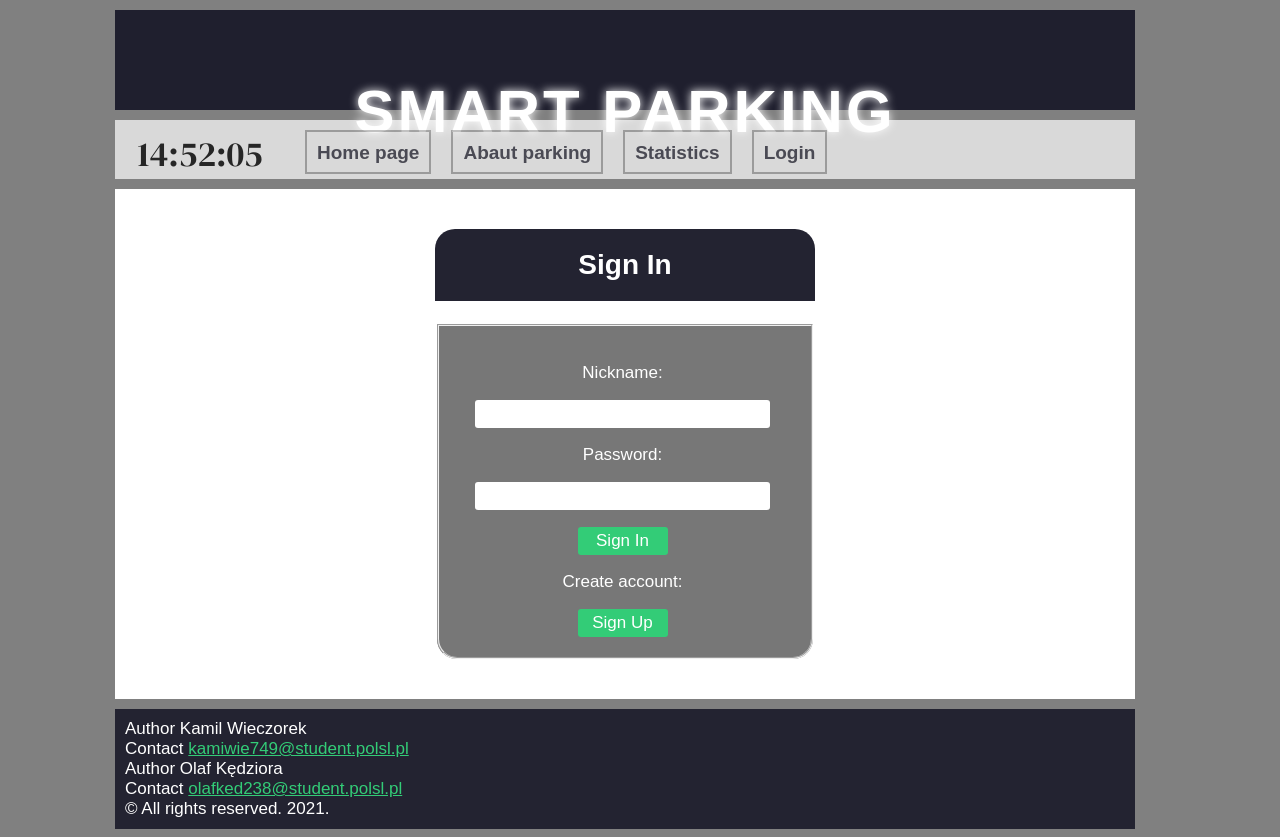
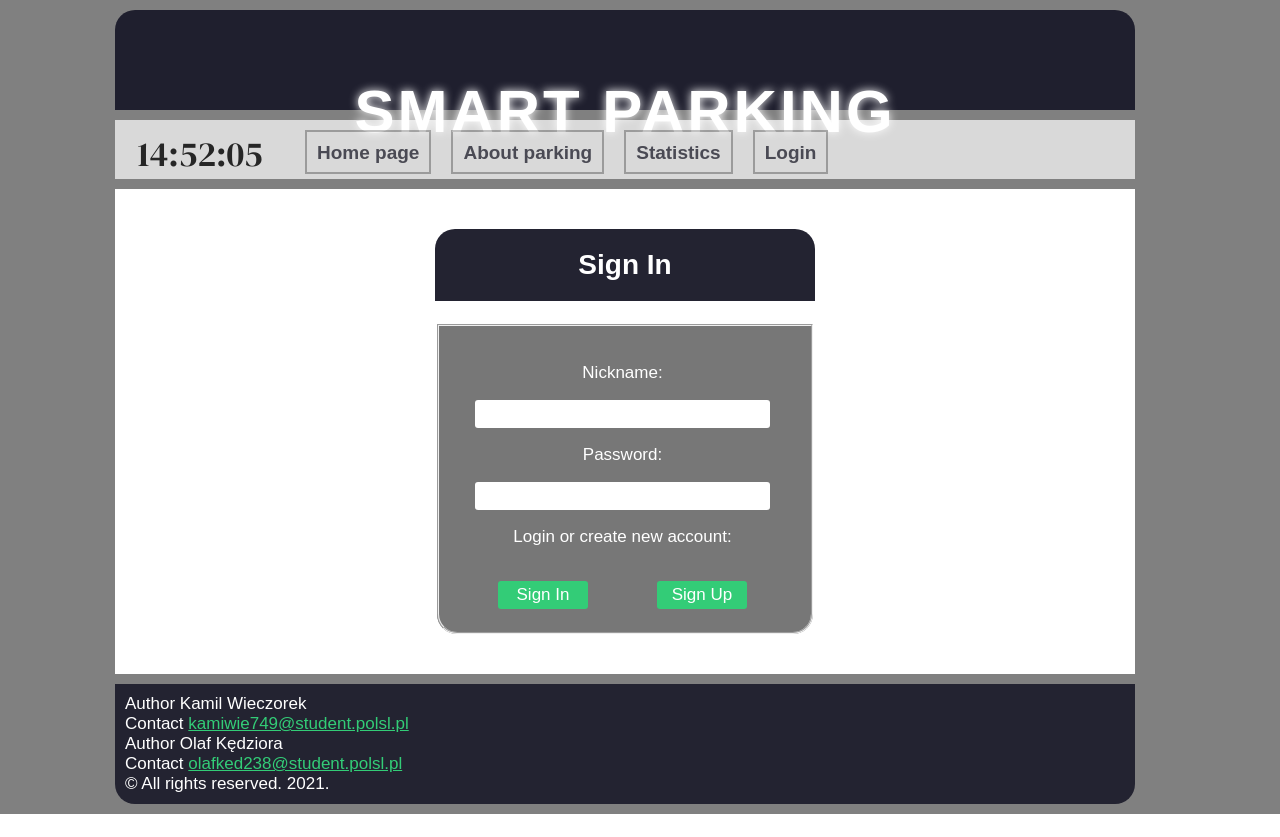
Before and after one commit to vieczorkamil/SmartParking, a PHP site: page /login.php in a window 1280 px wide. After the commit the page ends 814 px from the top, so only its background shows below. Run offline with PHP 8.4, Linux system fonts and the light colour scheme; some libraries are stand-ins or nearby versions.

Commit message:
Poprawiono wygląd

```diff
--- a/about.php
+++ b/about.php
@@ -26,7 +26,7 @@
                 <div class="option">Home page</div>
             </a>
             <a href="about.php">
-                <div class="option">Abaut parking</div>
+                <div class="option">About parking</div>
             </a>
             <a href="statistics.php">
                 <div class="option">Statistics</div>
@@ -57,7 +57,7 @@
         </div>
 
         <div id="content">
-            Info abaut parking and authors
+            Info About parking and authors
 
         </div>
 
--- a/hello_user.php
+++ b/hello_user.php
@@ -61,7 +61,7 @@
                 <div class="option">Home page</div>
             </a>
             <a href="about.php">
-                <div class="option">Abaut parking</div>
+                <div class="option">About parking</div>
             </a>
             <a href="statistics.php">
                 <div class="option">Statistics</div>
--- a/index.php
+++ b/index.php
@@ -26,7 +26,7 @@
                 <div class="option">Home page</div>
             </a>
             <a href="about.php">
-                <div class="option">Abaut parking</div>
+                <div class="option">About parking</div>
             </a>
             <a href="statistics.php">
                 <div class="option">Statistics</div>
--- a/login.php
+++ b/login.php
@@ -37,7 +37,7 @@
                 <div class="option">Home page</div>
             </a>
             <a href="about.php">
-                <div class="option">Abaut parking</div>
+                <div class="option">About parking</div>
             </a>
             <a href="statistics.php">
                 <div class="option">Statistics</div>
@@ -81,6 +81,7 @@
                         <p><label for="password">Password:</label></p>
                         <p><input type="password" id="password" name="password"></p>
 
+
                         <?php
                             if(isset($_SESSION['Error']))
                             {
@@ -88,11 +89,18 @@
                                 unset($_SESSION['Error']);
                             }
                         ?>
-
+                    <!--
                             <p><input type="submit" value="Sign In"></p>
                             <p><label for="text">Create account:</label></p>
                             <p><input type="submit" value="Sign Up" name="registration"></p>
-
+                    -->
+                            <p><label for="text">Login or create new account:</label></p>
+                            <table style="width:100%">
+                                <tr>
+                                    <td><p><input type="submit" value="Sign In"></p></td>
+                                    <td><p><input type="submit" value="Sign Up" name="registration"></p></td>
+                                </tr>
+                            </table>
                         </fieldset>
 
                     </form>
--- a/myaccount.php
+++ b/myaccount.php
@@ -36,7 +36,7 @@
                 <div class="option">Home page</div>
             </a>
             <a href="about.php">
-                <div class="option">Abaut parking</div>
+                <div class="option">About parking</div>
             </a>
             <a href="statistics.php">
                 <div class="option">Statistics</div>
--- a/registration.php
+++ b/registration.php
@@ -180,7 +180,7 @@
                 <div class="option">Home page</div>
             </a>
             <a href="about.php">
-                <div class="option">Abaut parking</div>
+                <div class="option">About parking</div>
             </a>
             <a href="statistics.php">
                 <div class="option">Statistics</div>
--- a/statistics.php
+++ b/statistics.php
@@ -26,7 +26,7 @@
                 <div class="option">Home page</div>
             </a>
             <a href="about.php">
-                <div class="option">Abaut parking</div>
+                <div class="option">About parking</div>
             </a>
             <a href="statistics.php">
                 <div class="option">Statistics</div>
--- a/styles/style.css
+++ b/styles/style.css
@@ -44,7 +44,7 @@ a:hover/*po najechaniu */
   margin-top: 10px;
   width:1000px;
   height: 80px;
-
+  border-radius: 20px 20px 0 0;
 }
 #logo h1
 {
@@ -123,6 +123,8 @@ a:hover/*po najechaniu */
 {
   clear: both;
   margin-top: 10px;
+  margin-bottom: 10px;
+  border-radius: 0 0 20px 20px;
   background-color: #232331;
   color: #fff;
   width: 1000px;
```
